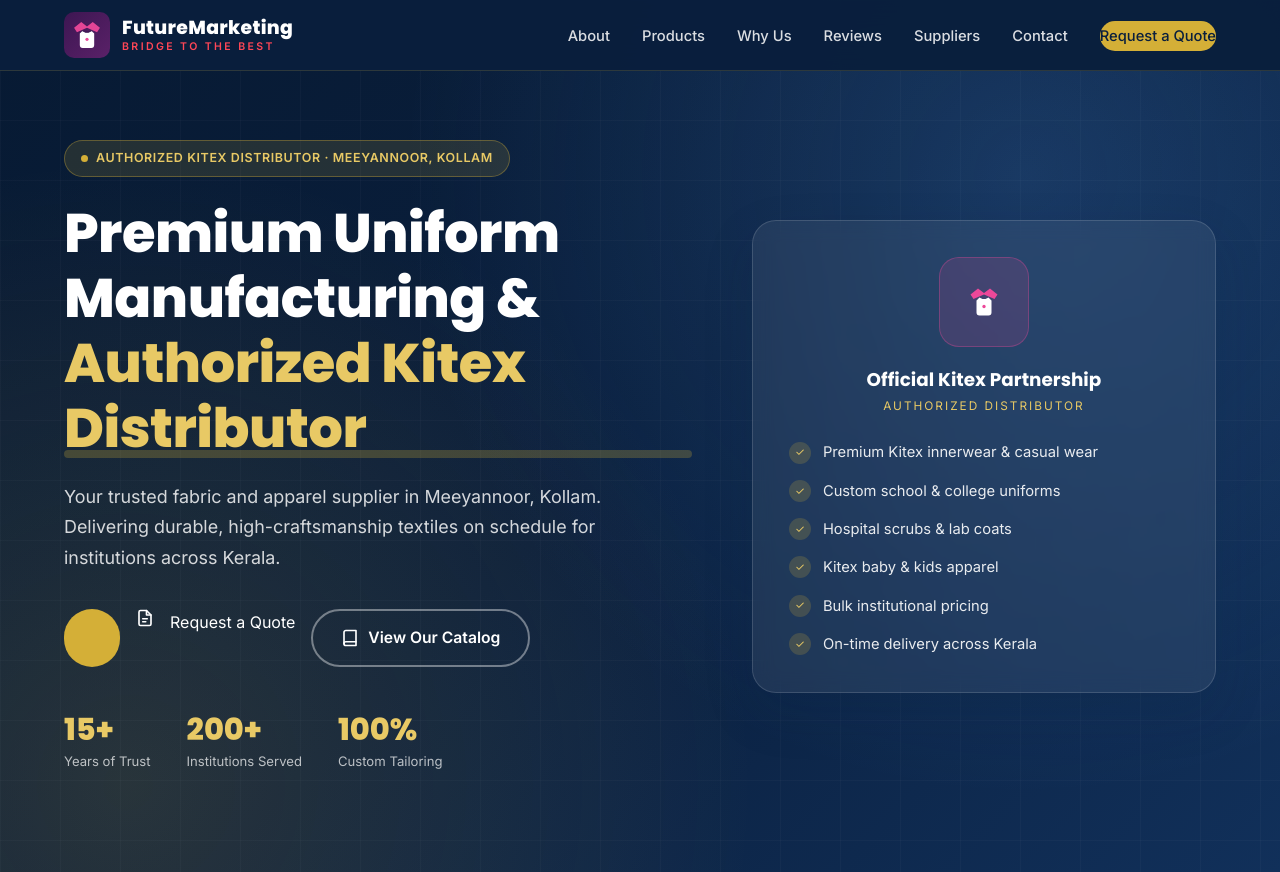
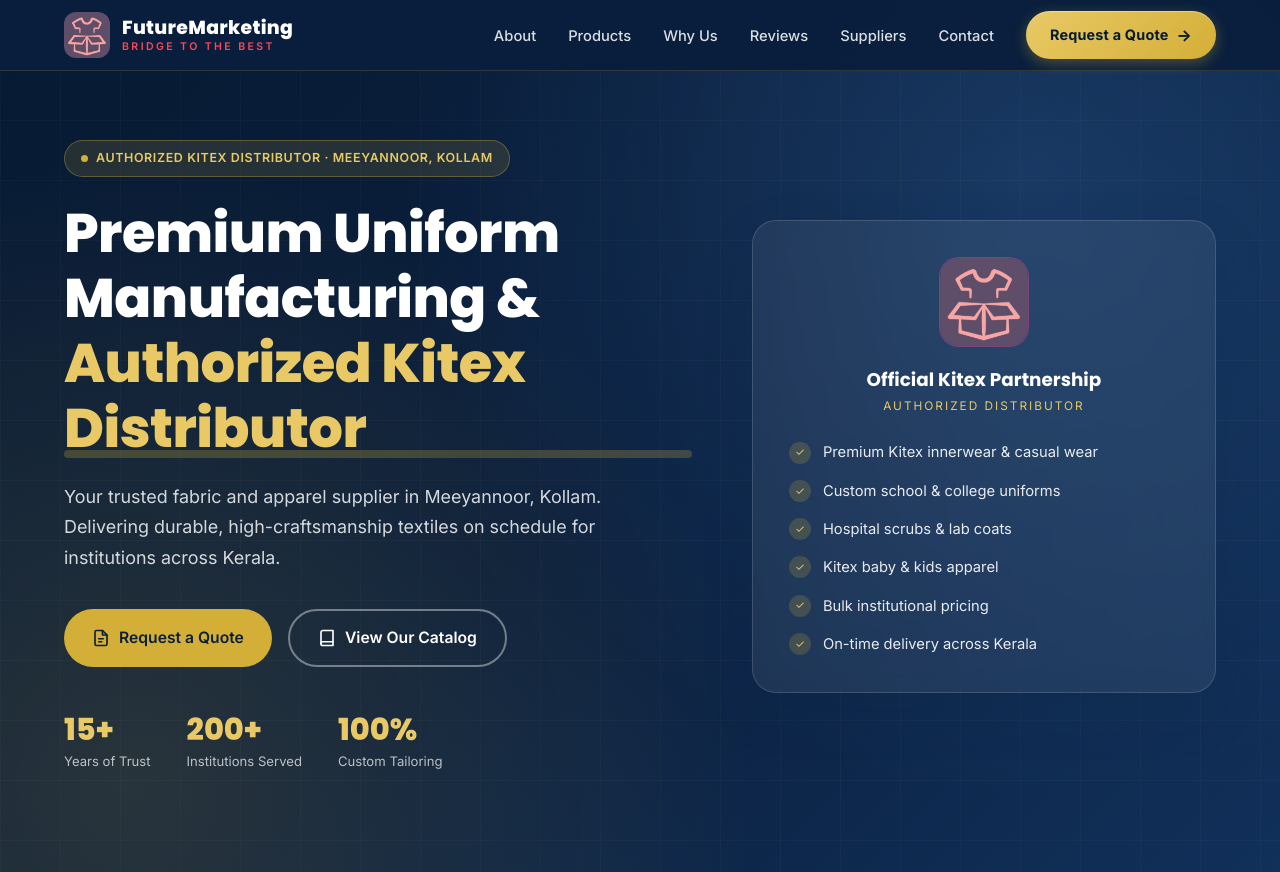
Before and after one commit to AJIN0504/FutureMarketing_WebApp, a Django app: page / in a window 1280 px wide. Shown: the top 872 px of the page. Run offline with Django 5.2, Linux system fonts and the light colour scheme.

Commit message:
updated logo

```diff
--- a/FutureMarket/templates/welcomepage.html
+++ b/FutureMarket/templates/welcomepage.html
@@ -1,3 +1,4 @@
+{% load static %}
 <!DOCTYPE html>
 <html lang="en">
 <head>
@@ -5,6 +6,7 @@
 <meta name="viewport" content="width=device-width, initial-scale=1.0">
 <meta name="description" content="Future Marketing - Premium uniform manufacturer & authorized Kitex distributor in Meeyannoor, Kollam, Kerala. School, college, and hospital uniforms.">
 <title>Future Marketing | Premium Clothing , fabrics & Kitex Distributor</title>
+<link rel="icon" type="image/png" href="{% static 'images/fm.png' %}">
 
 <link rel="preconnect" href="https://fonts.googleapis.com">
 <link rel="preconnect" href="https://fonts.gstatic.com" crossorigin>
@@ -66,6 +68,7 @@
   .brand-logo{
     width:46px; height:46px; flex-shrink:0;
     display:block;
+    border-radius:12px; object-fit:cover;
   }
   .brand-text{ display:flex; flex-direction:column; line-height:1.1; }
   .brand-name{
@@ -88,13 +91,31 @@
   }
   .nav-links a:hover{ color:var(--white); }
   .nav-links a:hover::after{ width:100%; }
-  .nav-cta{
-    background:var(--gold); color:var(--navy-800)!important;
-    padding:9px 20px; border-radius:50px; font-weight:600;
-    transition:transform var(--transition), background var(--transition);
+
+  /* ---- Request a Quote button (nav) ----
+     Uses `.nav-links a.nav-cta` so it out-ranks `.nav-links a` and its padding applies. */
+  .nav-links a.nav-cta{
+    display:inline-flex; align-items:center; gap:8px;
+    padding:11px 24px; border-radius:50px;
+    background:linear-gradient(135deg, var(--gold-light), var(--gold));
+    color:var(--navy-900)!important; font-weight:700; font-size:.9rem;
+    letter-spacing:.2px; white-space:nowrap;
+    box-shadow:0 4px 14px rgba(212,175,55,.35), inset 0 1px 0 rgba(255,255,255,.35);
+    transition:transform var(--transition), box-shadow var(--transition), filter var(--transition);
   }
-  .nav-cta:hover{ background:var(--gold-light); transform:translateY(-1px); }
-  .nav-cta::after{ display:none; }
+  .nav-links a.nav-cta::after{
+    content:"\2192"; position:static; width:auto; height:auto; background:none;
+    font-size:1rem; transition:transform var(--transition);
+  }
+  .nav-links a.nav-cta:hover{
+    transform:translateY(-2px);
+    box-shadow:0 10px 24px rgba(212,175,55,.5), inset 0 1px 0 rgba(255,255,255,.4);
+    filter:brightness(1.05);
+  }
+  .nav-links a.nav-cta:hover::after{ transform:translateX(4px); width:auto; }
+  .nav-links a.nav-cta:active{ transform:translateY(0); }
+  .nav-links a.nav-cta:focus-visible{ outline:3px solid rgba(232,201,101,.5); outline-offset:3px; }
+
   .menu-toggle{
     display:none; background:none; border:none; cursor:pointer;
     flex-direction:column; gap:5px; padding:6px;
@@ -193,6 +214,10 @@
     background:rgba(236,72,153,.14); border-radius:20px;
     display:flex; align-items:center; justify-content:center;
     border:1px solid rgba(236,72,153,.32);
+    overflow:hidden;
+  }
+  .hero-card-logo img{
+    width:100%; height:100%; object-fit:cover; border-radius:20px;
   }
   .hero-card h3{
     color:var(--white); text-align:center; font-size:1.15rem; margin-bottom:6px;
@@ -415,7 +440,10 @@
     }
     .nav-links.open{ transform:translateY(0); }
     .nav-links a{ padding:12px 6px; font-size:1rem; border-bottom:1px solid rgba(255,255,255,.06); }
-    .nav-cta{ margin-top:10px; text-align:center; }
+    .nav-links a.nav-cta{
+      margin-top:10px; justify-content:center; padding:14px 24px;
+      font-size:1rem; border-bottom:none;
+    }
     .menu-toggle{ display:flex; }
     .hero{ padding:110px 0 70px; }
     .hero-grid{ grid-template-columns:1fr; gap:40px; }
@@ -450,22 +478,7 @@
 <header class="site-header" id="header">
   <div class="container nav">
     <a href="#hero" class="brand" aria-label="Future Marketing home">
-      <svg class="brand-logo" viewBox="0 0 64 64" xmlns="http://www.w3.org/2000/svg" aria-hidden="true">
-        <defs>
-          <linearGradient id="lg1" x1="0" y1="0" x2="1" y2="1">
-            <stop offset="0" stop-color="#3d1652"/>
-            <stop offset="1" stop-color="#5a2168"/>
-          </linearGradient>
-        </defs>
-        <rect width="64" height="64" rx="14" fill="url(#lg1)"/>
-        <!-- Open box flaps (pink, like card icon) -->
-        <path d="M14 22 L24 14 L32 20 L40 14 L50 22 L46 28 L32 22 L18 28 Z" fill="#ec4899" opacity="0.95"/>
-        <!-- T-shirt emerging (white) -->
-        <path d="M22 30 L26 26 L30 28 L34 28 L38 26 L42 30 L42 46 Q42 50 38 50 L26 50 Q22 50 22 46 Z" fill="#ffffff"/>
-        <path d="M26 26 L30 28 L34 28 L38 26" stroke="#3d1652" stroke-width="1.4" fill="none" stroke-linecap="round"/>
-        <!-- Pink accent dot -->
-        <circle cx="32" cy="38" r="2.2" fill="#ec4899"/>
-      </svg>
+      <img src="{% static 'images/fm.png' %}" alt="Future Marketing logo" class="brand-logo">
       <span class="brand-text">
         <span class="brand-name">Future<span class="gold">Marketing</span></span>
         <span class="brand-tagline">Bridge to the Best</span>
@@ -497,7 +510,7 @@
       <h1>Premium Uniform Manufacturing &amp; <span class="gold-underline">Authorized Kitex Distributor</span></h1>
       <p class="sub">Your trusted fabric and apparel supplier in Meeyannoor, Kollam. Delivering durable, high-craftsmanship textiles on schedule for institutions across Kerala.</p>
       <div class="hero-cta">
-        <a href="{% url 'request_quote' %}" class="btn btn-primary"></a>
+        <a href="{% url 'request_quote' %}" class="btn btn-primary">
           <svg width="18" height="18" viewBox="0 0 24 24" fill="none" stroke="currentColor" stroke-width="2.2" stroke-linecap="round" stroke-linejoin="round"><path d="M14 2H6a2 2 0 0 0-2 2v16a2 2 0 0 0 2 2h12a2 2 0 0 0 2-2V8z"/><polyline points="14 2 14 8 20 8"/><line x1="9" y1="13" x2="15" y2="13"/><line x1="9" y1="17" x2="13" y2="17"/></svg>
           Request a Quote
         </a>
@@ -516,11 +529,7 @@
     <div class="hero-visual reveal">
       <div class="hero-card">
         <div class="hero-card-logo">
-          <svg width="48" height="48" viewBox="0 0 64 64" xmlns="http://www.w3.org/2000/svg">
-            <path d="M14 22 L24 14 L32 20 L40 14 L50 22 L46 28 L32 22 L18 28 Z" fill="#ec4899"/>
-            <path d="M22 30 L26 26 L30 28 L34 28 L38 26 L42 30 L42 46 Q42 50 38 50 L26 50 Q22 50 22 46 Z" fill="#ffffff"/>
-            <circle cx="32" cy="38" r="2.2" fill="#ec4899"/>
-          </svg>
+          <img src="{% static 'images/fm.png' %}" alt="Future Marketing logo">
         </div>
         <h3>Official Kitex Partnership</h3>
         <div class="card-tag">Authorized Distributor</div>
```
Also changed, not shown: FutureMarket/templates/base.html (+32 -20 lines), FutureMarket/templates/supplyer_reg.html (deleted, +0 -36 lines), FutureMarket/static/images/fm.png (added).
